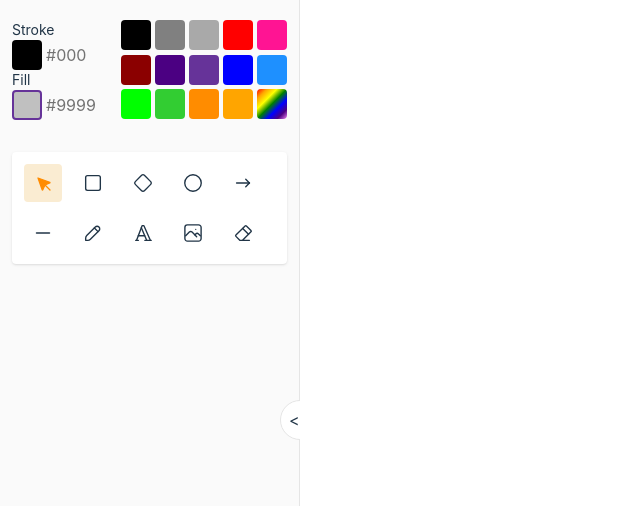
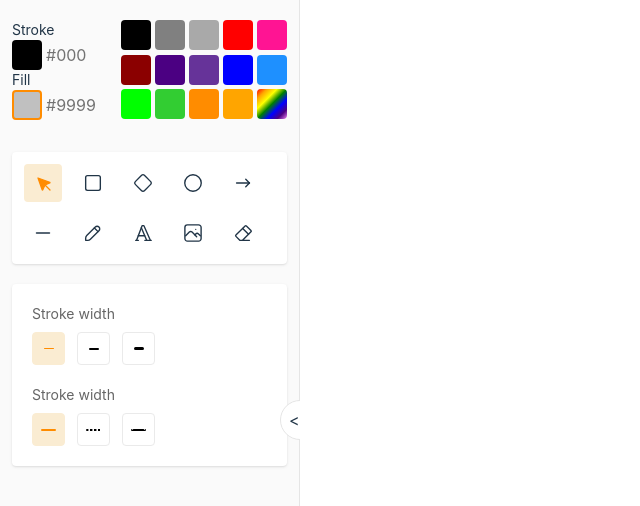
Before and after one commit to dawkaka/drawapp, a React (Vite) app: page / in a window 1280 px wide. Shown: the top 506 px of the page, without its empty margins (0-640 px from the left). Built offline with nearby package versions, Linux system fonts and the light colour scheme.

Commit message:
feat: add options

```diff
--- a/src/components/colorpick.tsx
+++ b/src/components/colorpick.tsx
@@ -27,7 +27,7 @@ export default function ColorPanel() {
                         <div
                             className="rounded h-[30px] w-[30px]"
                             style={{
-                                border: selected === "stroke" ? "2px solid rebeccapurple" : "",
+                                border: selected === "stroke" ? "2px solid darkorange" : "",
                                 backgroundColor: stroke
                             }}
                             onClick={() => setSelected("stroke")}
@@ -41,7 +41,7 @@ export default function ColorPanel() {
                         <div
                             className="rounded h-[30px] w-[30px] bg-[yellow]"
                             style={{
-                                border: selected === "fill" ? "2px solid rebeccapurple" : "",
+                                border: selected === "fill" ? "2px solid darkorange" : "",
                                 backgroundColor: fill
                             }}
                             onClick={() => setSelected("fill")}
--- a/src/components/side.tsx
+++ b/src/components/side.tsx
@@ -1,6 +1,7 @@
 import { useState } from "react"
 import { Color } from "../types"
 import ColorPanel from "./colorpick"
+import { FillToolsOptions } from "./toolOptions"
 import Tools from "./tools"
 
 export default function Side() {
@@ -15,6 +16,7 @@ export default function Side() {
             <div className="relative  w-full h-full">
                 <ColorPanel />
                 <Tools />
+                <FillToolsOptions />
             </div>
             <div
                 className="h-[40px] w-[40px] flex items-center pl-2 cursor-pointer bg-[white] border border-neutral-200 fixed top-[50%] rounded-full translateY(-100%) transition-all"
--- /dev/null
+++ b/src/components/toolOptions.tsx
@@ -0,0 +1,96 @@
+import { useState } from "react"
+
+export function FillToolsOptions() {
+    return (
+        <div className="flex flex-col gap-5 p-2 shadow bg-white mx-3 my-5 rounded p-5">
+            <StrokeWidth />
+            <StrokeStyle />
+        </div>
+    )
+}
+
+
+function StrokeWidth() {
+    const [selected, setSelected] = useState(1)
+    return (
+        <div className="flex flex-col gap-2">
+            <h6 className="text-sm text-[var(--accents-5)]">Stroke width</h6>
+            <div className="flex gap-3">
+                <FillOption option={1} selectedOption={selected} onClick={(val: number) => setSelected(val)} />
+                <FillOption option={2} selectedOption={selected} onClick={(val: number) => setSelected(val)} />
+                <FillOption option={3} selectedOption={selected} onClick={(val: number) => setSelected(val)} />
+
+            </div>
+        </div>
+    )
+}
+
+function FillOption({ onClick, option, selectedOption }: { onClick: (val: number) => void, option: number, selectedOption: number }) {
+    return (
+        <button className="w-fit p-2 flex items-center justify-center rounded hover:bg-[#faecd2]"
+            onClick={() => onClick(option)}
+            style={{
+                backgroundColor: selectedOption === option ? "#faecd2" : "",
+                border: `1px solid ${selectedOption === option ? "#faecd2" : "var(--accents-2)"}`
+            }}
+        >
+            <div className="flex items-center justify-center"
+                style={{ width: "15px", height: "15px" }}
+            >
+                <span className="rounded"
+                    style={{
+                        height: `${option}px`,
+                        width: "10px",
+                        backgroundColor: selectedOption === option ? "darkorange" : "black"
+                    }}
+                >
+                </span>
+            </div>
+        </button>
+    )
+}
+
+type StrokeStyle = "solid" | "dashed" | "dotted"
+
+function StrokeStyle() {
+    const [selected, setSelected] = useState<StrokeStyle>("solid")
+    return (
+        <div className="flex flex-col gap-2">
+            <h6 className="text-sm text-[var(--accents-5)]">Stroke width</h6>
+            <div className="flex gap-3">
+                <StrokeStyleOption option={"solid"} selectedOption={selected} onClick={(val: StrokeStyle) => setSelected(val)} />
+                <StrokeStyleOption option={"dotted"} selectedOption={selected} onClick={(val: StrokeStyle) => setSelected(val)} />
+                <StrokeStyleOption option={"dashed"} selectedOption={selected} onClick={(val: StrokeStyle) => setSelected(val)} />
+
+            </div>
+        </div>
+    )
+}
+
+
+function StrokeStyleOption({ onClick, option, selectedOption }: { onClick: (val: StrokeStyle) => void, option: StrokeStyle, selectedOption: StrokeStyle }) {
+    return (
+        <button className="w-fit p-2 flex items-center justify-center rounded hover:bg-[#faecd2]"
+            onClick={() => onClick(option)}
+            style={{
+                backgroundColor: selectedOption === option ? "#faecd2" : "",
+                border: `1px solid ${selectedOption === option ? "#faecd2" : "var(--accents-2)"}`
+            }}
+        >
+            <div className="flex items-center justify-center"
+                style={{ width: "15px", height: "15px" }}
+            >
+                <div className="rounded"
+                    style={{
+                        height: "1px",
+                        width: "15px",
+                        borderStyle: option,
+                        borderTopWidth: "2px",
+                        borderColor: selectedOption === option ? "darkorange" : "black"
+                    }}
+                >
+                </div>
+            </div>
+        </button>
+    )
+}
--- a/src/components/tools.tsx
+++ b/src/components/tools.tsx
@@ -72,7 +72,7 @@ export default function Tools() {
 }
 
 
-function CanvasTool({ onClick, tool, selectedTool, children }: { onClick: () => void, tool: Tool, selectedTool: Tool, children: ReactNode }) {
+export function CanvasTool({ onClick, tool, selectedTool, children }: { onClick: () => void, tool: Tool, selectedTool: Tool, children: ReactNode }) {
     return (
         <button className="w-fit p-2 rounded hover:bg-[#faecd2]"
             onClick={onClick}
--- a/src/index.css
+++ b/src/index.css
@@ -7,6 +7,14 @@
   font-size: 16px;
   line-height: 24px;
   font-weight: 400;
+  --accents-1: #FAFAFA;
+  --accents-2: #EAEAEA;
+  --accents-3: #999;
+  --accents-4: #888;
+  --accents-5: #666;
+  --accents-6: #444;
+  --accents-7: #333;
+  --accents-8: #111;
   --tw-gradient-stops: red, orange, yellow, green, blue, indigo, violet;
   color-scheme: light dark;
   color: rgba(255, 255, 255, 0.87);
```
